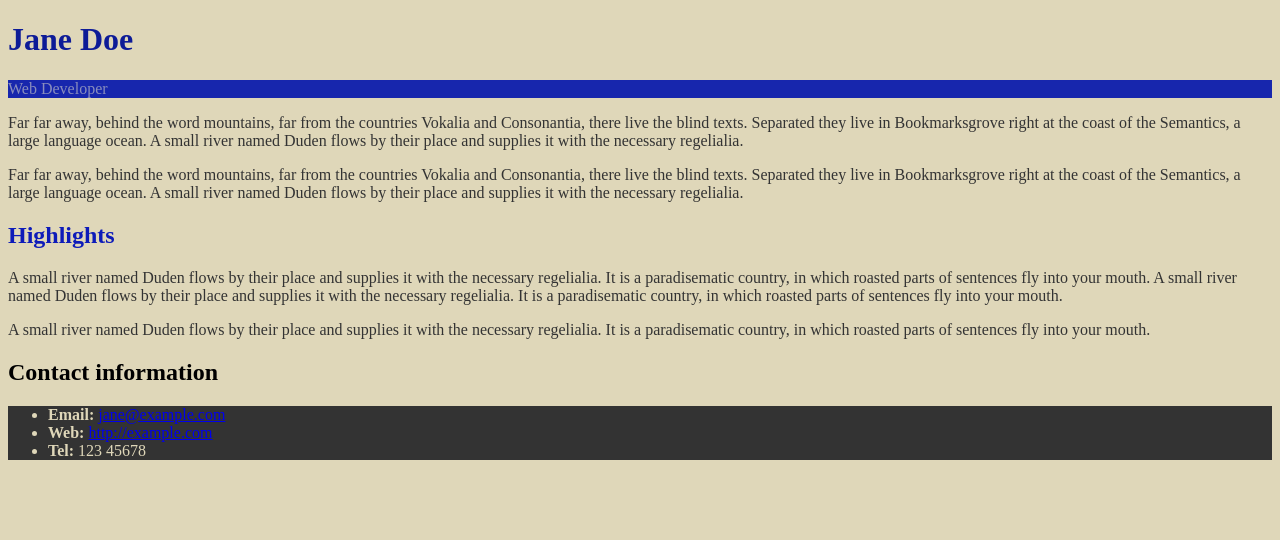
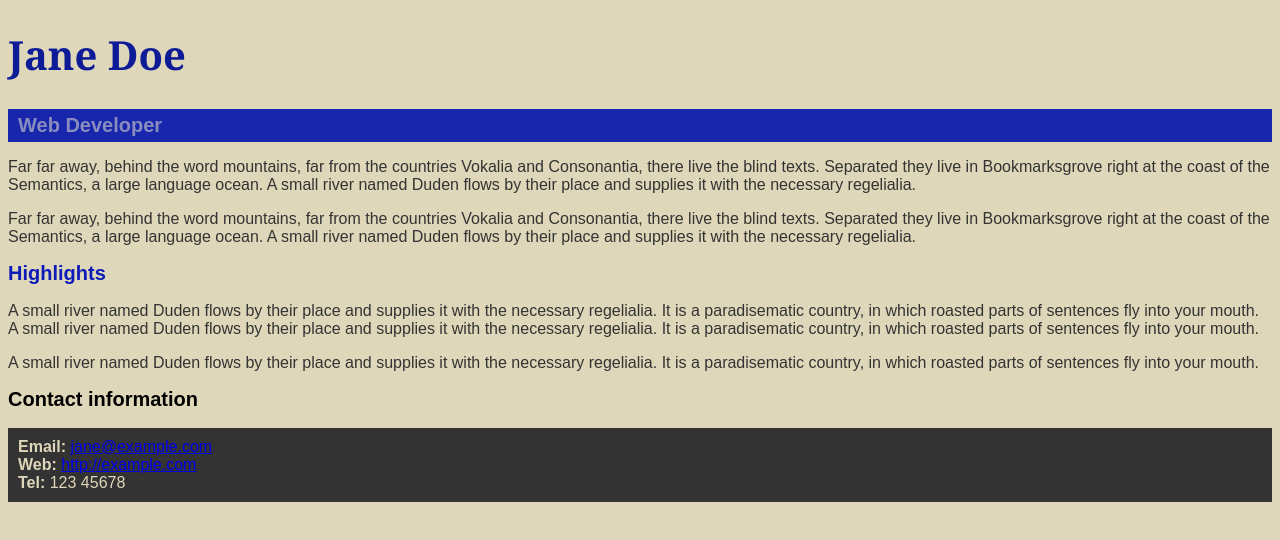
Before and after one commit to fernando44santos/DH-Atividade-07, a plain HTML site: page index.html in a window 1280 px wide. Drawn offline with Linux system fonts and the light colour scheme.

Commit message:
v. final

```diff
--- a/CSS/estilos.css
+++ b/CSS/estilos.css
@@ -1,16 +1,24 @@
 body {
     background-color: rgb(223, 215, 185);
-
+    font-family:Arial, Helvetica, sans-serif;
 }
 p {
     color: rgb(51, 51, 51);
 }
 h1 {
     color: #0d1b97;
+    font-family: Georgia, 'Times New Roman', Times, serif;
+    font-size:40px;
+}
+h2{
+    font-size: 20px;
 }
 .job-title{
    background-color:  #1726ad;
    color:#898dbe;
+   font-size: 20px;
+   font-weight: bold;
+   padding: 5px 10px 5px 10px;
 }
 #high {
     color: rgb(13, 27, 185);
@@ -18,4 +26,6 @@ h1 {
 ul{
     background-color: #333333;
     color: rgb(223, 215, 185);
+    padding: 10px;
 }
+{}
```
